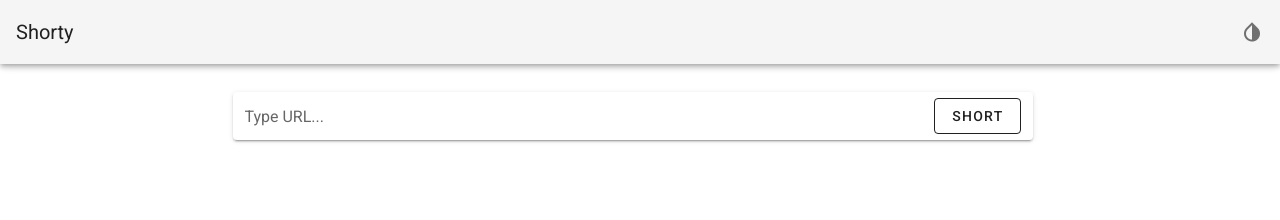
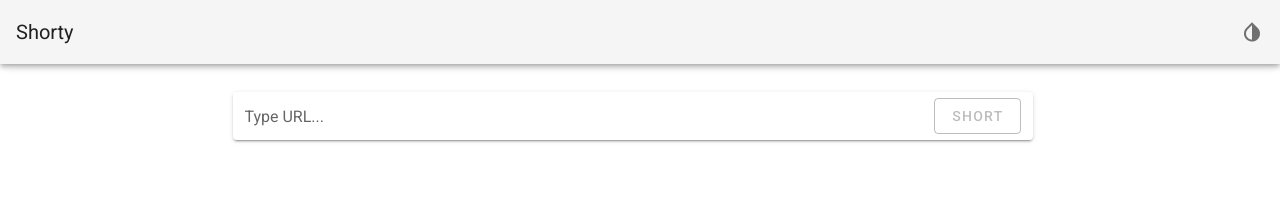
Before and after one commit to vafomin/lnkr, a Vue app: page / in a window 1280 px wide. Shown: the top 220 px of the page. Built offline with nearby package versions, Linux system fonts and the light colour scheme.

Commit message:
url validation

```diff
--- a/src/views/Home.vue
+++ b/src/views/Home.vue
@@ -2,18 +2,21 @@
   <div class="v-container pa-4">
       <v-layout class="text-xs-center" column="column" justify-center="justify-center" align-center="align-center">
           <v-flex xs12="xs12" md10="md10">
+            <v-form v-model="valid">
               <v-text-field
                     v-model="url"
+                    :rules="url_rules"
                     label="Type URL..."
                     solo
                     style="margin-right: 15px; width: 50em"
               >
               <template slot="append">
-                    <v-btn outlined @click="short()">
+                    <v-btn outlined @click="short()" :disabled="!valid">
                         SHORT
                     </v-btn>
               </template>
               </v-text-field>
+            </v-form>
           </v-flex>
 
           <v-flex xs12="xs12" md10="md10">
@@ -36,6 +39,11 @@
     },
     data(){
       return{
+        valid: true,
+        url_rules: [
+          u => !!u || 'URL is required',
+          u => /(http(s)?:\/\/.)?(www\.)?[-a-zA-Z0-9@:%._\\+~#=]{2,256}\.[a-z]{2,6}\b([-a-zA-Z0-9@:%_\\+.~#?&//=]*)/g.test(u) || 'URL must be valid',
+        ],
         url: "",
         short_url: "",
         my_urls: []
```
